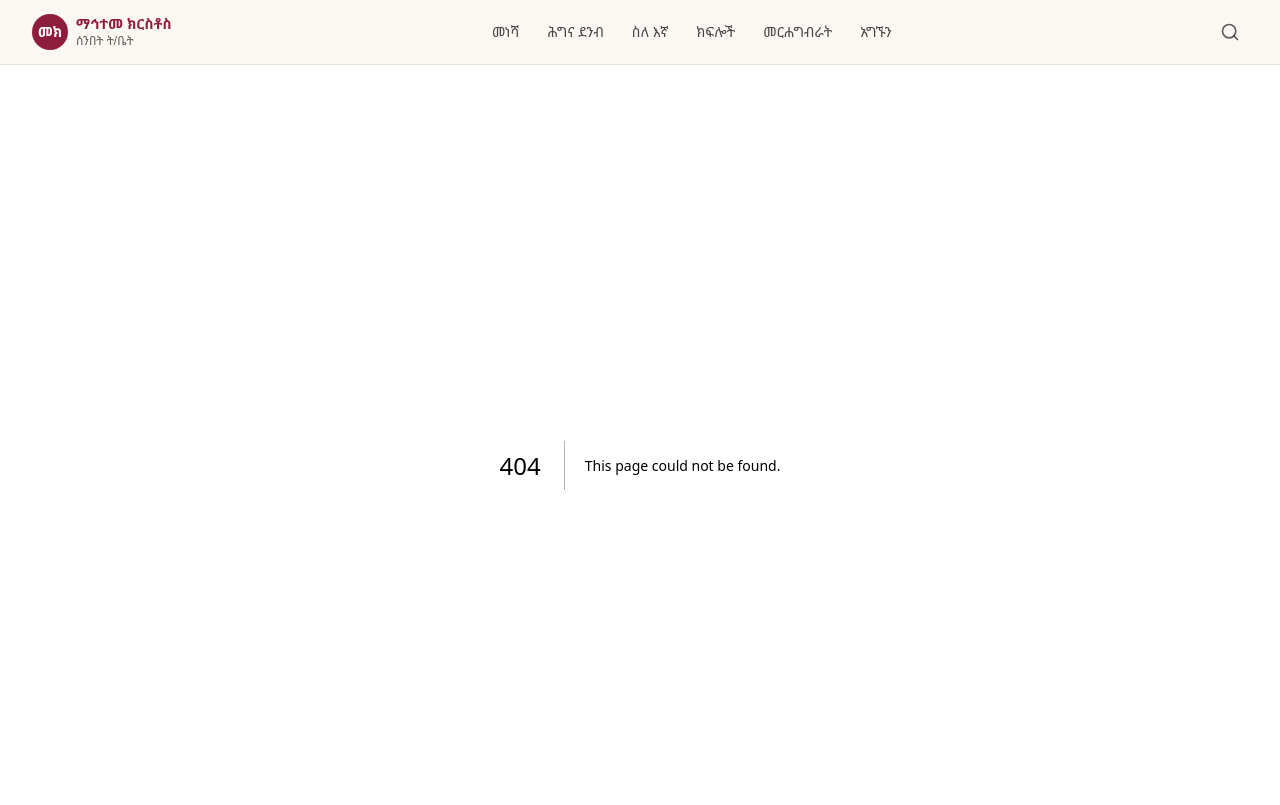
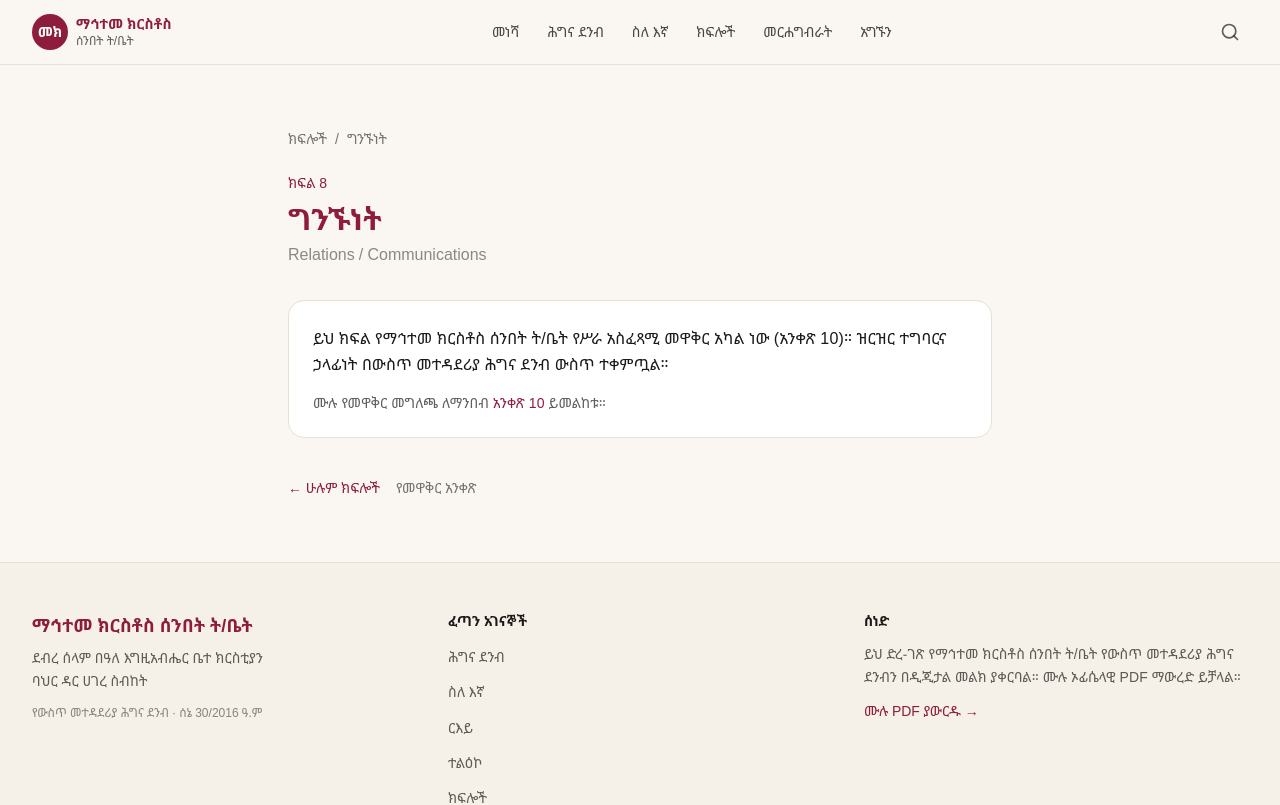
Before and after one commit to Menelik2/Church, a Next.js app: page /departments/genegnet in a window 1280 px wide. Before the commit this address had no page. Shown: the top 805 px of the page. Built offline with nearby package versions, Linux system fonts and the light colour scheme.

Commit message:
Add PDF download page, department detail, membership responsibilities & requirements

```diff
--- /dev/null
+++ b/src/app/departments/[slug]/page.tsx
@@ -0,0 +1,72 @@
+import Link from "next/link";
+import { notFound } from "next/navigation";
+import { DEPARTMENTS, ARTICLES } from "@/data/regulations";
+
+type Props = { params: Promise<{ slug: string }> };
+
+export async function generateStaticParams() {
+  return DEPARTMENTS.map((d) => ({ slug: d.slug }));
+}
+
+export async function generateMetadata({ params }: Props) {
+  const { slug } = await params;
+  const dept = DEPARTMENTS.find((d) => d.slug === slug);
+  if (!dept) return { title: "ክፍል" };
+  return { title: dept.title_am, description: `${dept.title_am} — የአገልግሎት ክፍል` };
+}
+
+export default async function DepartmentDetailPage({ params }: Props) {
+  const { slug } = await params;
+  const dept = DEPARTMENTS.find((d) => d.slug === slug);
+  if (!dept) notFound();
+
+  return (
+    <div className="mx-auto max-w-3xl px-4 py-16 sm:px-6 lg:px-8">
+      <nav className="mb-6 text-sm text-[var(--foreground)]/60">
+        <Link href="/departments" className="hover:text-[var(--primary)]">
+          ክፍሎች
+        </Link>
+        <span className="mx-2">/</span>
+        <span>{dept.title_am}</span>
+      </nav>
+
+      <p className="text-sm font-medium text-[var(--primary)]">
+        ክፍል {dept.order}
+      </p>
+      <h1 className="mt-2 text-3xl font-bold text-[var(--primary)] amharic">
+        {dept.title_am}
+      </h1>
+      <p className="mt-1 text-[var(--foreground)]/50">{dept.title_en}</p>
+
+      <div className="mt-8 rounded-2xl border border-[var(--border)] bg-[var(--card)] p-6 amharic leading-relaxed">
+        <p>
+          ይህ ክፍል የማኅተመ ክርስቶስ ሰንበት ት/ቤት የሥራ አስፈጻሚ መዋቅር አካል ነው
+          (አንቀጽ 10)። ዝርዝር ተግባርና ኃላፊነት በውስጥ መተዳደሪያ ሕግና ደንብ ውስጥ
+          ተቀምጧል።
+        </p>
+        <p className="mt-4 text-sm text-[var(--foreground)]/70">
+          ሙሉ የመዋቅር መግለጫ ለማንበብ{" "}
+          <Link href="/rules/10" className="text-[var(--primary)] hover:underline">
+            አንቀጽ 10
+          </Link>{" "}
+          ይመልከቱ።
+        </p>
+      </div>
+
+      <div className="mt-10 flex gap-4">
+        <Link
+          href="/departments"
+          className="text-sm font-medium text-[var(--primary)] hover:underline"
+        >
+          ← ሁሉም ክፍሎች
+        </Link>
+        <Link
+          href="/rules/10"
+          className="text-sm text-[var(--foreground)]/60 hover:underline"
+        >
+          የመዋቅር አንቀጽ
+        </Link>
+      </div>
+    </div>
+  );
+}
--- /dev/null
+++ b/src/app/membership/requirements/page.tsx
@@ -0,0 +1,31 @@
+import { ARTICLES, DOCUMENT_META } from "@/data/regulations";
+import Link from "next/link";
+
+export const metadata = {
+  title: "መመዘኛ መስፈርቶች",
+  description: "አንቀጽ 14 — የቋሚ አባልነት መመዘኛ",
+};
+
+export default function RequirementsPage() {
+  const art = ARTICLES["14"];
+
+  return (
+    <div className="mx-auto max-w-3xl px-4 py-16 sm:px-6 lg:px-8">
+      <p className="text-sm font-medium text-[var(--primary)]">አንቀጽ 14</p>
+      <h1 className="mt-2 text-3xl font-bold text-[var(--primary)] amharic">
+        {art.title_am}
+      </h1>
+      <div className="mt-8 prose-am amharic whitespace-pre-wrap leading-relaxed">
+        {art.content_am}
+      </div>
+      <p className="mt-6 text-sm text-[var(--foreground)]/50">
+        {DOCUMENT_META.revision_date_am}
+      </p>
+      <div className="mt-10">
+        <Link href="/membership/responsibilities" className="text-sm font-medium text-[var(--primary)] hover:underline">
+          ← ግዴታ
+        </Link>
+      </div>
+    </div>
+  );
+}
--- /dev/null
+++ b/src/app/membership/responsibilities/page.tsx
@@ -0,0 +1,34 @@
+import { ARTICLES, DOCUMENT_META } from "@/data/regulations";
+import Link from "next/link";
+
+export const metadata = {
+  title: "የአገልጋይ ግዴታ",
+  description: "አንቀጽ 12 — የአገልጋይ ግዴታ",
+};
+
+export default function ResponsibilitiesPage() {
+  const art = ARTICLES["12"];
+
+  return (
+    <div className="mx-auto max-w-3xl px-4 py-16 sm:px-6 lg:px-8">
+      <p className="text-sm font-medium text-[var(--primary)]">አንቀጽ 12</p>
+      <h1 className="mt-2 text-3xl font-bold text-[var(--primary)] amharic">
+        {art.title_am}
+      </h1>
+      <div className="mt-8 prose-am amharic whitespace-pre-wrap leading-relaxed">
+        {art.content_am}
+      </div>
+      <p className="mt-6 text-sm text-[var(--foreground)]/50">
+        {DOCUMENT_META.revision_date_am}
+      </p>
+      <div className="mt-10 flex gap-4">
+        <Link href="/membership/rights" className="text-sm font-medium text-[var(--foreground)]/60 hover:underline">
+          ← መብት
+        </Link>
+        <Link href="/membership/requirements" className="text-sm font-medium text-[var(--primary)] hover:underline">
+          መመዘኛ →
+        </Link>
+      </div>
+    </div>
+  );
+}
--- /dev/null
+++ b/src/app/pdf/page.tsx
@@ -0,0 +1,50 @@
+import Link from "next/link";
+import { DOCUMENT_META } from "@/data/regulations";
+import { Download, BookOpen, FileText } from "lucide-react";
+
+export const metadata = {
+  title: "PDF ማውረድ",
+  description: "የውስጥ መተዳደሪያ ሕግና ደንብ ኦፊሴላዊ PDF",
+};
+
+export default function PdfPage() {
+  return (
+    <div className="mx-auto max-w-xl px-4 py-16 sm:px-6 lg:px-8 text-center">
+      <div className="mx-auto flex h-16 w-16 items-center justify-center rounded-2xl bg-[var(--primary)]/10">
+        <FileText className="h-8 w-8 text-[var(--primary)]" />
+      </div>
+      <h1 className="mt-6 text-2xl font-bold text-[var(--primary)] amharic">
+        ኦፊሴላዊ PDF
+      </h1>
+      <p className="mt-3 text-[var(--foreground)]/70 amharic leading-relaxed">
+        {DOCUMENT_META.title_am}
+      </p>
+      <p className="mt-2 text-sm text-[var(--foreground)]/50">
+        {DOCUMENT_META.revision_date_am} · {DOCUMENT_META.page_count} ገጾች
+      </p>
+
+      <div className="mt-10 space-y-3">
+        <a
+          href="/documents/makhteme-kristos-regulations.pdf"
+          download
+          className="inline-flex w-full items-center justify-center gap-2 rounded-xl bg-[var(--primary)] px-5 py-3.5 text-sm font-semibold text-white transition hover:opacity-90"
+        >
+          <Download className="h-4 w-4" />
+          PDF ያውርዱ
+        </a>
+        <Link
+          href="/rules"
+          className="inline-flex w-full items-center justify-center gap-2 rounded-xl border border-[var(--border)] bg-[var(--card)] px-5 py-3.5 text-sm font-semibold transition hover:bg-[var(--muted)]"
+        >
+          <BookOpen className="h-4 w-4" />
+          በመስመር ላይ ያንብቡ
+        </Link>
+      </div>
+
+      <p className="mt-8 text-xs text-[var(--foreground)]/50 amharic">
+        ማስታወሻ፡ PDF ፋይሉ በአስተዳዳሪው በኩል በSupabase Storage ሲጫን እዚህ
+        ይገኛል። አሁን ላይ ዲጂታል አንባቢውን ይጠቀሙ።
+      </p>
+    </div>
+  );
+}
```
